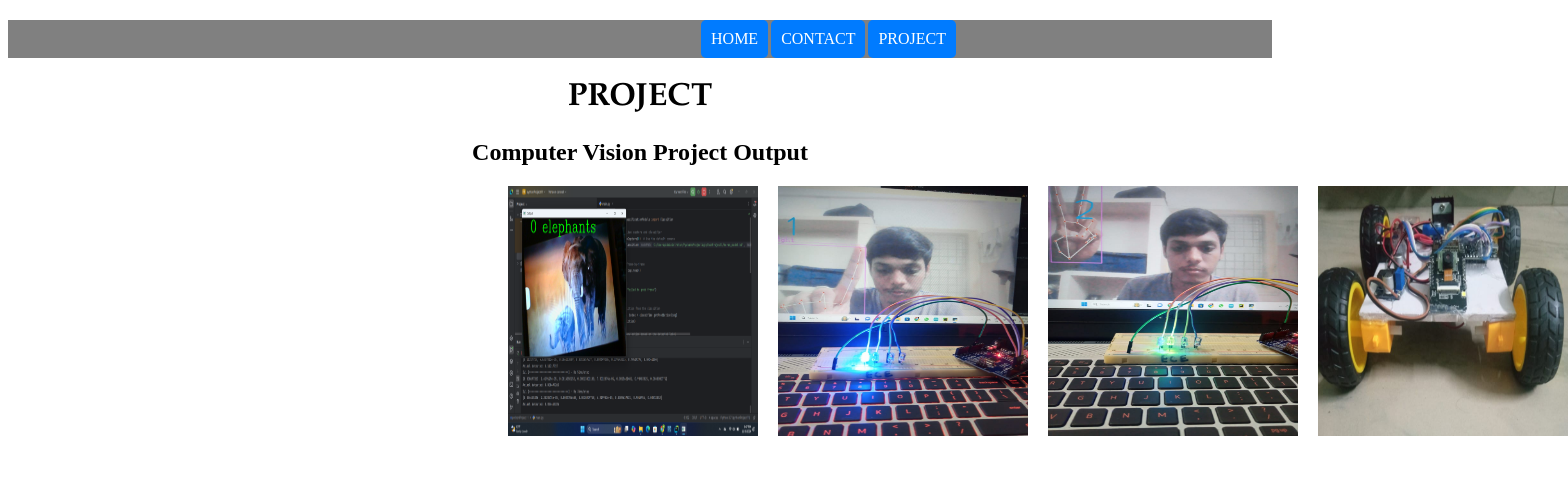
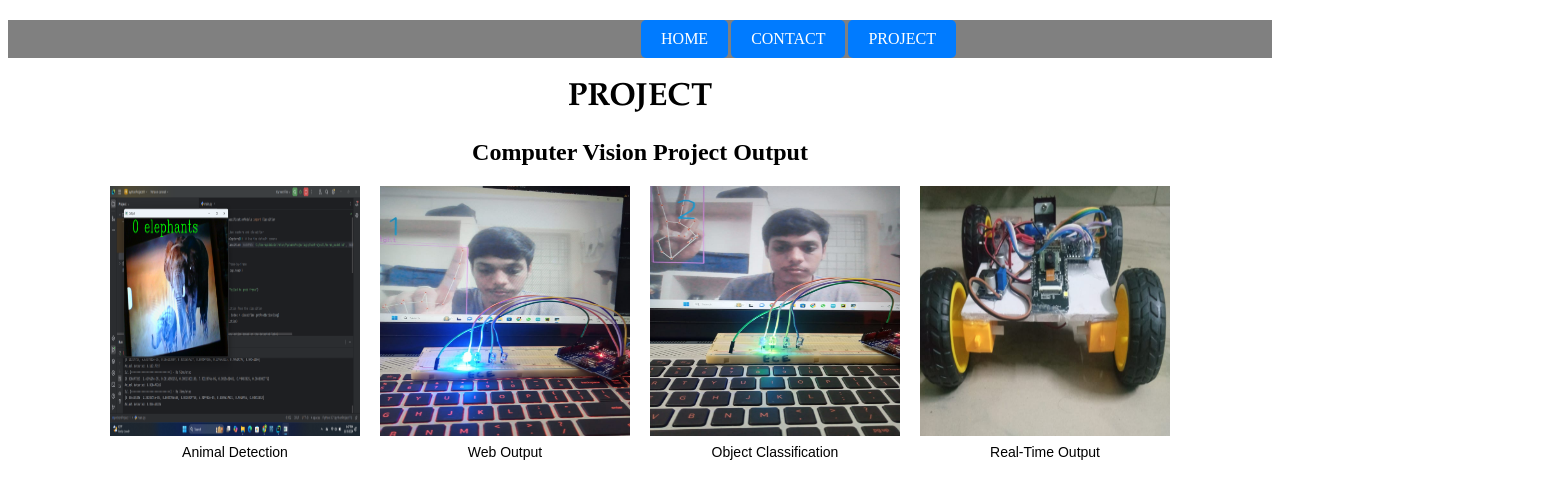
Before and after one commit to Abinash-karuna/portfolio, a plain HTML site: page project.html in a window 1280 px wide. Shown: the whole page, 1568 px wide, since content can reach past the window. Drawn offline with Linux system fonts and the light colour scheme.

Commit message:
Update project.html

```diff
--- a/project.html
+++ b/project.html
@@ -5,75 +5,68 @@
     <meta name="viewport" content="width=device-width, initial-scale=1.0">
     <title>Document</title>
     <style>
-        h1{
+        h1 {
             text-align: center;
-            font-family:Garamond, serif;
-        }
-        .image-container {
-            display: flex;
-            height: 10px;
-            width:20px;
-
+            font-family: Garamond, serif;
         }
 
+        h2 {
+            text-align: center;
+        }
 
-
-
-    h2{
-        text-align: center;
-
-    }
-    img{
-        height: 250px;
-        width:250px;
-
-    }
-    .image{
-        display:flex;
-        gap:20px;
-        margin-left: 500px;
-
-    }
         .navi a {
-
-
-
             padding: 10px 20px;
-   background-color: #007bff; /* Blue color, adjust as needed */
+            background-color: #007bff;
             color: white;
             text-decoration: none;
             border-radius: 5px;
+        }
 
-   padding: 10px;
-   margin-right: 0px; /* Adjust margin between buttons */
-   text-align:right;
+        .navi {
+            text-align: right;
+            margin-top: 20px;
+            margin-right: 25%;
+            display: flex;
+            justify-content: flex-end;
+            gap: 3px;
+        }
 
+        .navi a:hover {
+            background-color: #0056b3;
+        }
 
-
-
-}
-.navi {
-   text-align: right; /* Align text to the right */
-   margin-top: 20px; /* Adjust margin as needed */
-   margin-right:25%;
-   display:flex;
-   justify-content: flex-end;
-   gap:3px;
-
-}
-.navi a:hover{
-   background-color: #0056b3;
-
-}
-header{
+        header {
             background-color: gray;
         }
 
+        .image-container {
+            display: flex;
+            justify-content: center;
+            margin-top: 20px;
+        }
 
+        .image {
+            display: flex;
+            gap: 20px;
+        }
+
+        .image-box {
+            text-align: center;
+        }
+
+        .image-box img {
+            height: 250px;
+            width: 250px;
+            display: block;
+            margin: 0 auto;
+        }
+
+        .caption {
+            margin-top: 8px;
+            font-family: Arial, sans-serif;
+            font-size: 14px;
+        }
     </style>
-    </head>
-    </html>
-
 </head>
 <body>
     <header>
@@ -83,16 +76,29 @@ header{
             <a href="">PROJECT</a>
         </div>
     </header>
+
     <h1>PROJECT</h1>
     <h2>Computer Vision Project Output</h2>
+
     <div class="image-container">
         <div class="image">
+            <div class="image-box">
                 <img src="./photo/animal detection.png" alt="Image 1">
+                <p class="caption">Animal Detection</p>
+            </div>
+            <div class="image-box">
                 <img src="./photo/webasdf.jpg" alt="Image 2">
+                <p class="caption">Web Output</p>
+            </div>
+            <div class="image-box">
                 <img src="./photo/njk.jpg" alt="Image 3">
+                <p class="caption">Object Classification</p>
+            </div>
+            <div class="image-box">
                 <img src="./photo/image.jpg" alt="Image 4">
+                <p class="caption">Real-Time Output</p>
             </div>
         </div>
-
+    </div>
 </body>
 </html>
```
Lines whose indentation alone changed are shown as unchanged.
